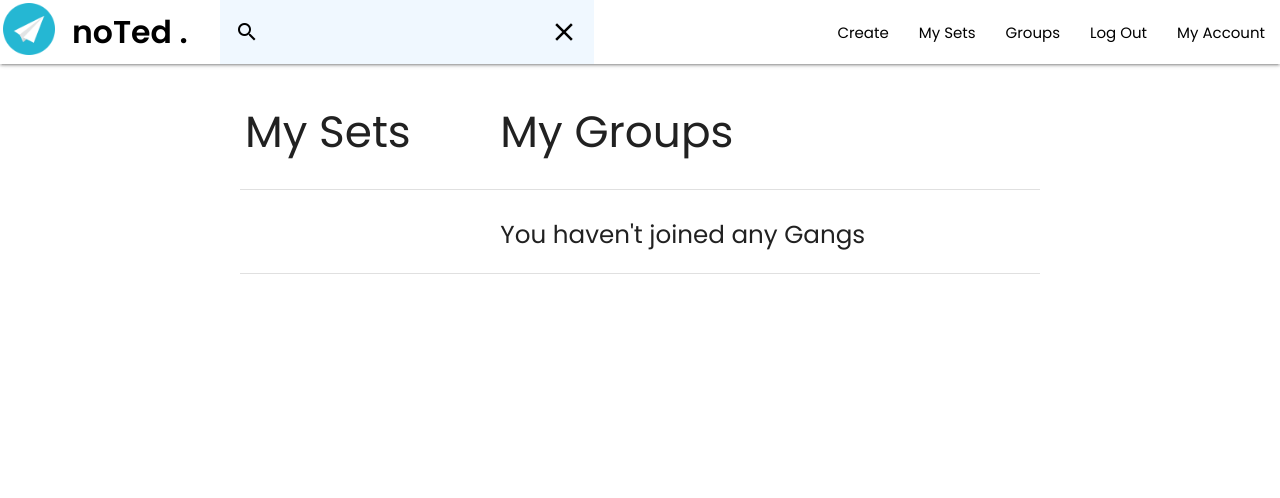
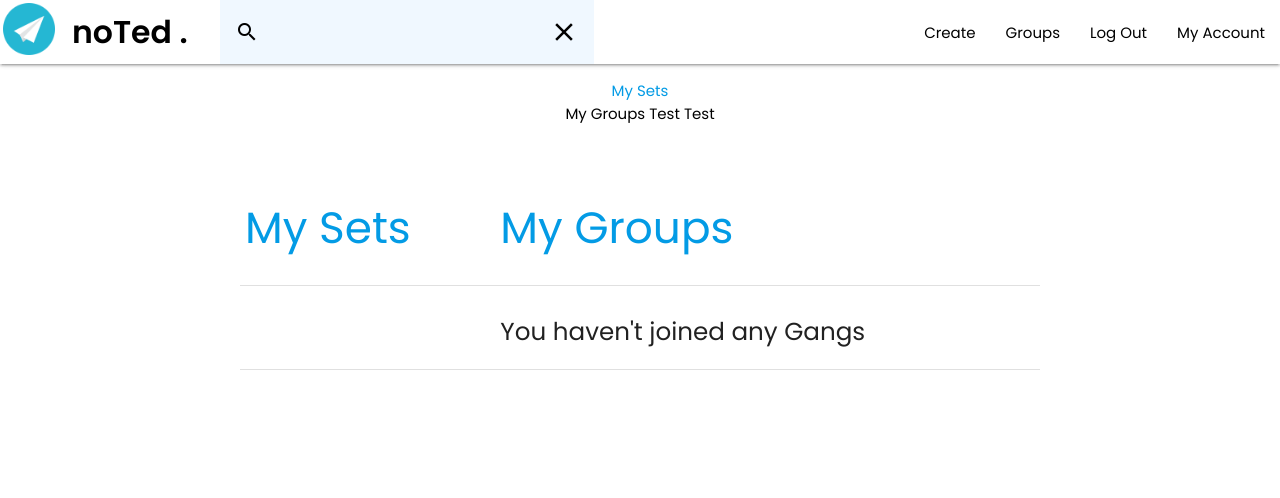
Before and after one commit to ursulacj/noted, a Django app: page /accounts/my_account in a window 1280 px wide. Shown: the top 498 px of the page. Run offline with Django 3.2, Linux system fonts and the light colour scheme; the visitor is signed in with stand-in values (Sample User, id 1); data that the repository does not hold is empty.

Commit message:
misc design updates

```diff
--- a/main_app/static/css/style.css
+++ b/main_app/static/css/style.css
@@ -186,19 +186,10 @@ footer.page-footer {
     background-color: #E51600;
 }
 
-.dash-wrapper {
-    display: flex;
-    flex-wrap: wrap;
-    width: 100%;
+a.dashAnchor {
+    color: black;
 }
 
-.user-dash {
-    display: flex;
-    flex-direction: column;
-    flex-basis: 100%;
-    flex: 1;
-    max-width: 50%;
-}
 
 
 .footer-ul {
--- a/main_app/templates/base.html
+++ b/main_app/templates/base.html
@@ -35,7 +35,6 @@
                 <ul class="right hide-on-med-and-down">
                     {% if user.is_authenticated %}
                     <li><a href="{% url 'create_set' %}" class="nav waves-effect">Create</a></li>
-                    <li><a href="{% url 'sets_index' %}" class="nav waves-effect">My Sets</a></li>
                     <li><a href="{% url 'groups_index' %}" class="nav waves-effect">Groups</a></li>
                     <li><a href="{% url 'logout' %}"class="nav waves-effect">Log Out</a></li>
                     <li><a href="{% url 'my_account' %}"class="nav waves-effect">My Account</a></li>
--- a/main_app/templates/my_account.html
+++ b/main_app/templates/my_account.html
@@ -1,10 +1,18 @@
 {% extends 'base.html' %}
 {% block content %}
 
+<div class="row accountTabs hide-on-med-and-down">
+  <ul class="">
+      <li><a href="{% url 'sets_index' %}" class="waves-effect">My Sets</a></li>
+    <li class="waves-effect">My Groups</li>
+    <li class="waves-effect">Test Test</li>
+  </ul>
+</div>
+
 <table>
   <tr>
-    <th><h3>My Sets</h3></th>
-    <th><h3>My Groups</h3></th>
+    <th><h3><a href="{% url 'sets_index' %}"> My Sets </a></h3></th>
+    <th><h3><a href="{% url 'groups_index' %}"> My Groups </a></h3></th>
   </tr>
   <tr>
     <td>
```
